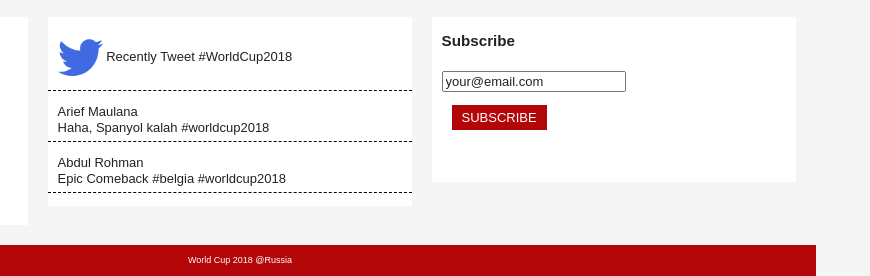
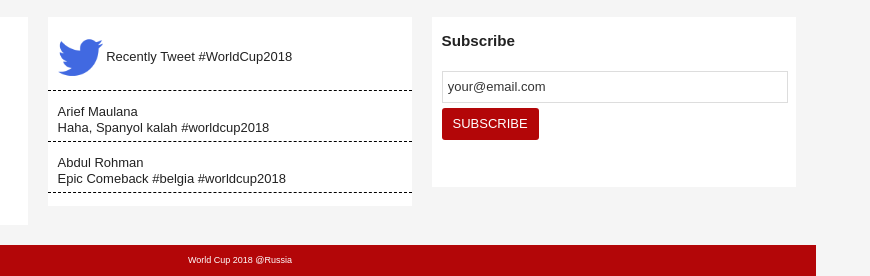
Before and after one commit to 1997arief/tugas_pkw_worldcup, a plain HTML site: page index.html in a window 1280 px wide. Shown: the part 879-1155 px from the top of the page, 410-1280 px from the left. Drawn offline with Linux system fonts and the light colour scheme.

Commit message:
update style

```diff
--- a/boilerplate.css
+++ b/boilerplate.css
@@ -179,16 +179,21 @@ table button, table input { *overflow: auto; }
  */
 
 button, input[type="button"], input[type="reset"], input[type="submit"] {
-	cursor: pointer;
-	-webkit-appearance: button;
-	text-transform: uppercase;
-	background-color: #B30608;
-	color: #FFF;
-	border: none;
-	padding-top: 5px;
-	padding-right: 10px;
-	padding-bottom: 5px;
-	padding-left: 10px;
+  display: block;
+  margin-top: 5px;
+  margin-bottom: 0;
+  font-weight: normal;
+  text-align: center;
+  vertical-align: middle;
+  cursor: pointer;
+  background-image: none;
+  border: 1px solid transparent;
+  white-space: nowrap;
+  padding: 5px 10px;
+  font-size: 13px;
+  line-height: 1.5384616;
+  border-radius: 3px;
+  text-transform: uppercase;
 }
 
 /*
@@ -320,3 +325,7 @@ table th, table td{
 .textLeft{
   text-align: left;
 }
+.tombolMerah{
+  background-color: #B30608;
+  color: #FFF;
+}
--- a/index.html
+++ b/index.html
@@ -84,11 +84,9 @@ Do the following if you're using your customized build of modernizr (http://www.
     <h3 style="padding-left: 10px;">Subscribe</h3>
     <form name="form1" method="post" action="" style="padding-left: 10px; padding-right: 10px;">
       <span id="sprytextfield1">
-      <input type="text" name="email" id="email">
+      <input type="text" name="email" class="textInput" id="email">
       <span class="textfieldRequiredMsg">A value is required.</span><span class="textfieldInvalidFormatMsg">Invalid format.</span></span>
-      <p>
-        <input type="submit" name="Subscribe" id="Subscribe2" value="subscribe">
-      </p>
+      <input type="submit" name="Subscribe" class="tombolMerah" id="Subscribe2" value="subscribe">
     </form>
     <p>&nbsp;</p>
   </div>
--- a/style.css
+++ b/style.css
@@ -493,3 +493,14 @@ img, object, embed, video {
 	margin-right: auto;
 	display: block;
 }
+.textInput{
+    display: block;
+    width: 97%;
+    padding: 5px 1.5%;
+    font-size: 13px;
+    line-height: 1.5384616;
+    color: #333333;
+    background-color: transparent;
+    background-image: none;
+    border: 1px solid #ddd;
+}
```
